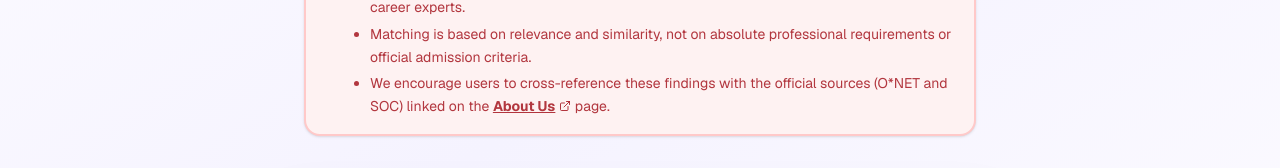
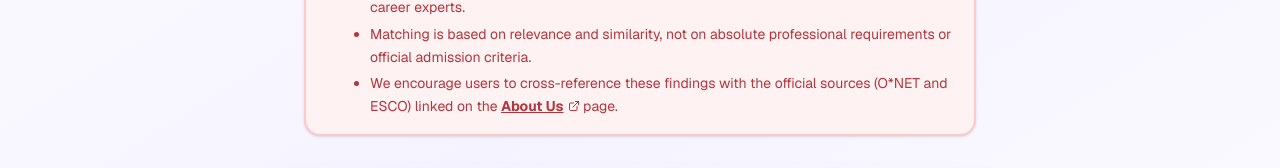
Before and after one commit to Nour-Al-Hazzouri/majorly, a Next.js app in the folder frontend/: page /assessment in a window 1280 px wide. Shown: the part 348-516 px from the top of the page. Built offline with nearby package versions, Linux system fonts and the light colour scheme; no server answers.

Commit message:
Final UI Modification

```diff
--- a/frontend/app/about/page.tsx
+++ b/frontend/app/about/page.tsx
@@ -175,7 +175,7 @@ export default function AboutPage() {
                     </div>
                     <p className="mt-12 text-sm text-slate-500 max-w-2xl mx-auto">
                         All career data, salary information, and skill taxonomies are sourced from these open standards to ensure matching relevance.
-                        <strong> Note:</strong> Majorly is not affiliated with O*NET, the SOC, or any government agency. This project only uses their publicly accessible data to provide educational insights.
+                        <strong> Note:</strong> Majorly is not affiliated with O*NET, ESCO, or any government agency. This project only uses their publicly accessible data to provide educational insights.
                     </p>
                 </div>
             </section>
--- a/frontend/components/features/assessment/AssessmentWizard.tsx
+++ b/frontend/components/features/assessment/AssessmentWizard.tsx
@@ -275,7 +275,7 @@ const AssessmentWizard = ({ majorId, backLink = '/dashboard', backLabel = 'Back
                             <ul className="list-disc pl-5 mt-1 space-y-1">
                                 <li>Results are generated by AI algorithms and have not been individually reviewed by human career experts.</li>
                                 <li>Matching is based on relevance and similarity, not on absolute professional requirements or official admission criteria.</li>
-                                <li>We encourage users to cross-reference these findings with the official sources (O*NET and SOC) linked on the <Link href="/about" className="font-bold underline hover:text-red-950 transition-colors inline-flex items-center gap-1">About Us <ExternalLink size={12} /></Link> page.</li>
+                                <li>We encourage users to cross-reference these findings with the official sources (O*NET and ESCO) linked on the <Link href="/about" className="font-bold underline hover:text-red-950 transition-colors inline-flex items-center gap-1">About Us <ExternalLink size={12} /></Link> page.</li>
                             </ul>
                         </AlertDescription>
                     </Alert>
```
